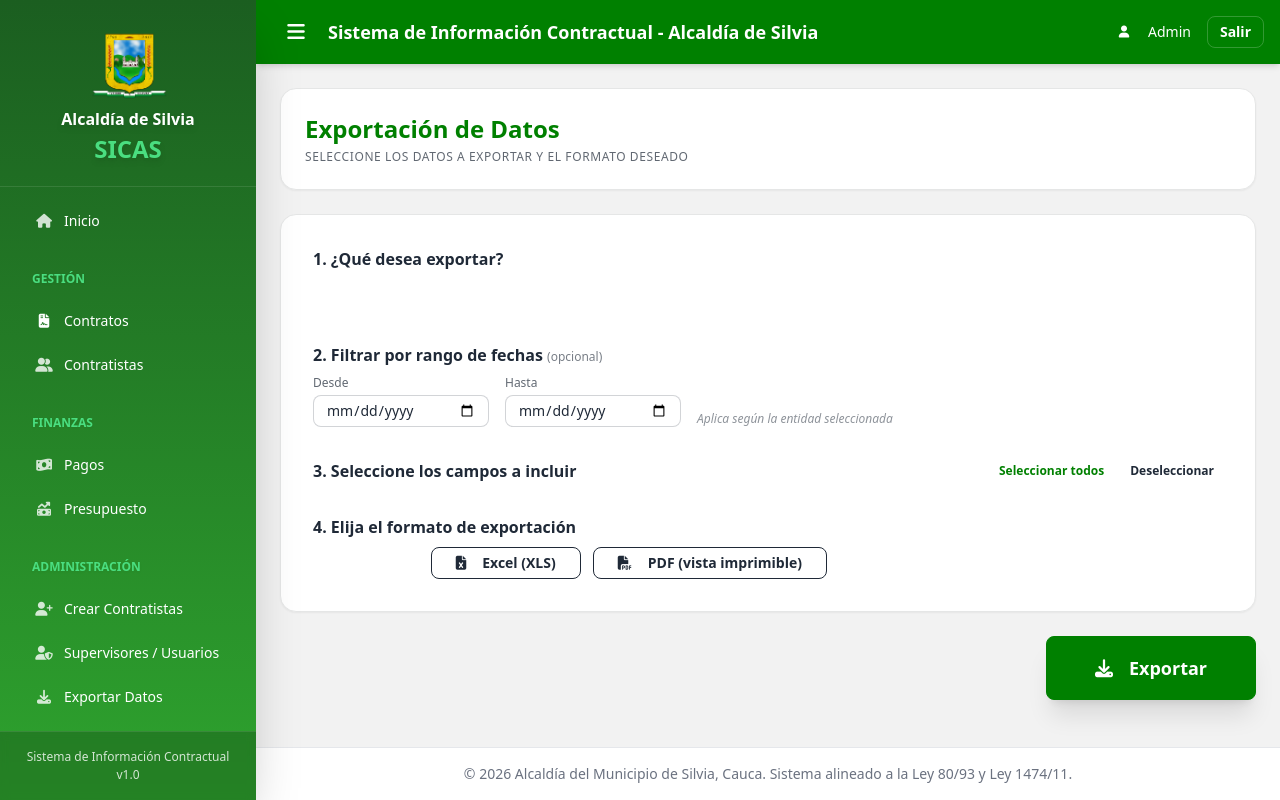
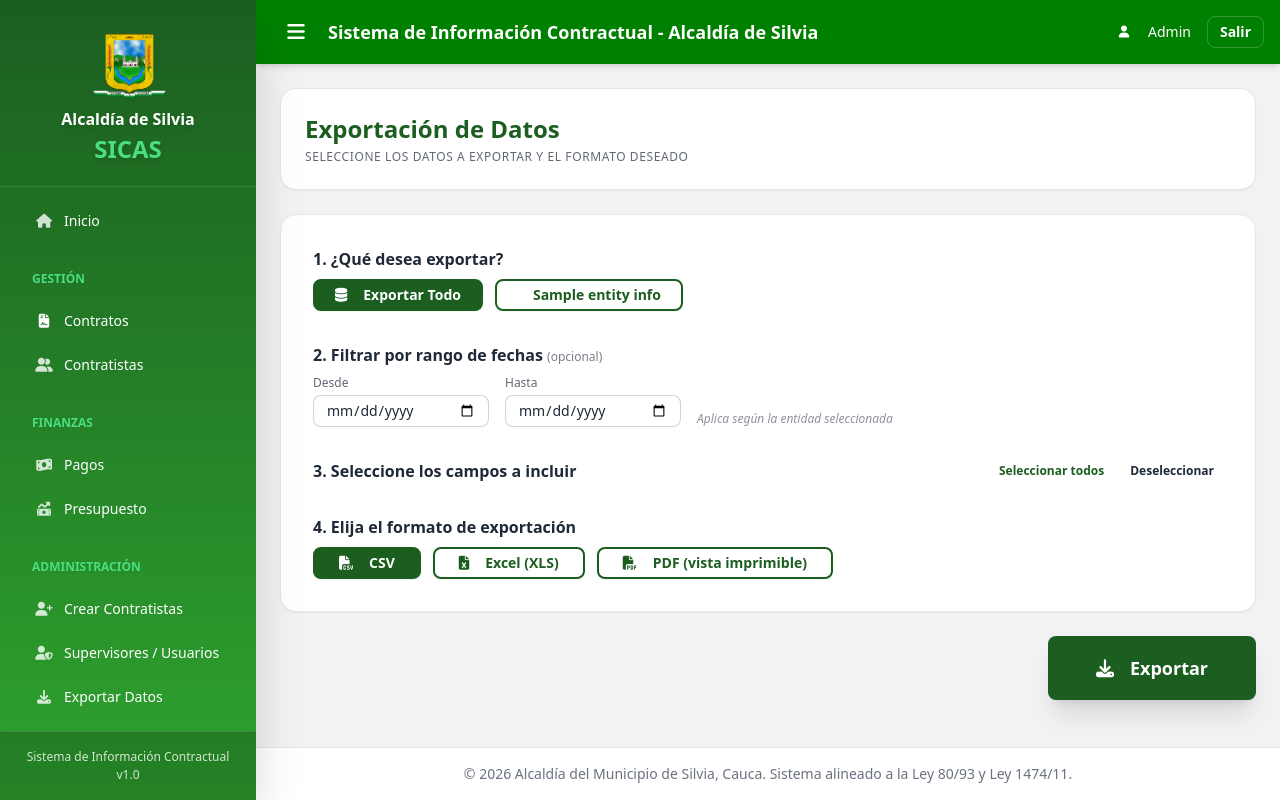
Before and after one commit to rolandoburbano-create/SICAS, a PHP site: the page made by views/exportar/index.php in a window 1280 px wide. Run offline with PHP 8.4, Linux system fonts and the light colour scheme; a user stored in the database is signed in; the template is opened without the code that fills it: most values are stand-ins (such as "Sample title", 1, 10 or a date in 2020); data that the repository does not hold is empty; some libraries are stand-ins or nearby versions.

Commit message:
feat: exportar todo (todas las entidades en un solo reporte), botones con color verde #1B5E20 activo/borde

```diff
--- a/views/exportar/index.php
+++ b/views/exportar/index.php
@@ -1,7 +1,7 @@
 <div class="max-w-5xl mx-auto space-y-6 pb-12">
     <div class="flex justify-between items-center bg-white p-6 rounded-box shadow-sm border border-base-300">
         <div>
-            <h1 class="text-2xl font-bold text-primary">Exportación de Datos</h1>
+            <h1 class="text-2xl font-bold" style="color:#1B5E20">Exportación de Datos</h1>
             <p class="text-xs opacity-70 uppercase tracking-wider mt-1">Seleccione los datos a exportar y el formato deseado</p>
         </div>
     </div>
@@ -14,17 +14,21 @@
                 <div>
                     <label class="label-text font-bold text-base">1. ¿Qué desea exportar?</label>
                     <div class="flex flex-wrap gap-3 mt-2" id="entidad-group">
-                        <?php $first = true; foreach ($entityInfo as $key => $info): ?>
-                        <button type="button" class="btn btn-outline btn-sm px-5 entidad-btn <?= $first ? 'btn-primary text-white' : '' ?>" data-value="<?= $key ?>">
+                        <button type="button" class="btn btn-sm px-5 entidad-btn active" data-value="todo">
+                            <i class="fa-solid fa-database mr-2"></i> Exportar Todo
+                        </button>
+                        <input type="radio" name="entidad" value="todo" checked class="hidden entidad-radio">
+                        <?php foreach ($entityInfo as $key => $info): ?>
+                        <button type="button" class="btn btn-sm px-5 entidad-btn" data-value="<?= $key ?>">
                             <i class="fa-solid <?= $info['icon'] ?> mr-2"></i> <?= $info['label'] ?>
                         </button>
-                        <input type="radio" name="entidad" value="<?= $key ?>" <?= $first ? 'checked' : '' ?> class="hidden entidad-radio">
-                        <?php $first = false; endforeach; ?>
+                        <input type="radio" name="entidad" value="<?= $key ?>" class="hidden entidad-radio">
+                        <?php endforeach; ?>
                     </div>
                 </div>
 
                 <!-- Rango de fechas -->
-                <div>
+                <div id="fecha-group">
                     <label class="label-text font-bold text-base">2. Filtrar por rango de fechas <span class="text-xs opacity-60 font-normal">(opcional)</span></label>
                     <div class="flex flex-wrap gap-4 mt-2 items-end">
                         <div class="form-control">
@@ -40,41 +44,42 @@
                 </div>
 
                 <!-- Campos -->
-                <div>
+                <div id="campos-section">
                     <div class="flex items-center justify-between">
                         <label class="label-text font-bold text-base">3. Seleccione los campos a incluir</label>
                         <div class="flex gap-2">
-                            <button type="button" class="btn btn-ghost btn-xs text-primary font-bold" onclick="seleccionarTodos(true)">Seleccionar todos</button>
+                            <button type="button" class="btn btn-ghost btn-xs font-bold" style="color:#1B5E20" onclick="seleccionarTodos(true)">Seleccionar todos</button>
                             <button type="button" class="btn btn-ghost btn-xs font-bold" onclick="seleccionarTodos(false)">Deseleccionar</button>
                         </div>
                     </div>
                     <?php foreach ($fieldLabels as $entity => $fields): ?>
-                    <div id="campos_<?= $entity ?>" class="grid grid-cols-2 md:grid-cols-3 lg:grid-cols-4 gap-2 mt-2 <?= $entity !== 'contratos' ? 'hidden' : '' ?>">
+                    <div id="campos_<?= $entity ?>" class="grid grid-cols-2 md:grid-cols-3 lg:grid-cols-4 gap-2 mt-2 hidden">
                         <?php foreach ($fields as $key => $label):
                             $checked = in_array($key, $defaultFields[$entity]) ? 'checked' : '';
                         ?>
                         <label class="flex items-center gap-2 p-2 rounded hover:bg-base-200 cursor-pointer text-sm">
-                            <input type="checkbox" name="campos[]" value="<?= $key ?>" <?= $checked ?> class="checkbox checkbox-primary checkbox-xs campo-chk" data-entidad="<?= $entity ?>">
+                            <input type="checkbox" name="campos[]" value="<?= $key ?>" <?= $checked ?> class="checkbox checkbox-xs campo-chk" style="accent-color:#1B5E20" data-entidad="<?= $entity ?>">
                             <?= htmlspecialchars($label) ?>
                         </label>
                         <?php endforeach; ?>
                     </div>
                     <?php endforeach; ?>
+                    <p id="todo-msg" class="text-sm italic opacity-60 mt-1 hidden">Se exportarán <strong>todas las entidades</strong> con todos sus campos disponibles. El filtro de fechas no aplica en este modo.</p>
                 </div>
 
                 <!-- Formato -->
                 <div>
                     <label class="label-text font-bold text-base">4. Elija el formato de exportación</label>
                     <div class="flex flex-wrap gap-3 mt-2" id="formato-group">
-                        <button type="button" class="btn btn-outline btn-sm px-6 formato-btn btn-primary text-white" data-value="csv">
+                        <button type="button" class="btn btn-sm px-6 formato-btn active" data-value="csv">
                             <i class="fa-solid fa-file-csv mr-2"></i> CSV
                         </button>
                         <input type="radio" name="formato" value="csv" checked class="hidden formato-radio">
-                        <button type="button" class="btn btn-outline btn-sm px-6 formato-btn" data-value="xls">
+                        <button type="button" class="btn btn-sm px-6 formato-btn" data-value="xls">
                             <i class="fa-solid fa-file-excel mr-2"></i> Excel (XLS)
                         </button>
                         <input type="radio" name="formato" value="xls" class="hidden formato-radio">
-                        <button type="button" class="btn btn-outline btn-sm px-6 formato-btn" data-value="pdf">
+                        <button type="button" class="btn btn-sm px-6 formato-btn" data-value="pdf">
                             <i class="fa-solid fa-file-pdf mr-2"></i> PDF (vista imprimible)
                         </button>
                         <input type="radio" name="formato" value="pdf" class="hidden formato-radio">
@@ -85,47 +90,77 @@
         </div>
 
         <div class="flex justify-end mt-6">
-            <button type="submit" class="btn btn-primary btn-lg shadow-xl px-12">
+            <button type="submit" class="btn btn-lg shadow-xl px-12" style="background:#1B5E20;color:white;border:none">
                 <i class="fa-solid fa-download mr-2"></i> Exportar
             </button>
         </div>
     </form>
 </div>
 
+<style>
+.entidad-btn, .formato-btn {
+    border: 2px solid #1B5E20;
+    background: transparent;
+    color: #1B5E20;
+    transition: all .15s ease;
+}
+.entidad-btn:hover, .formato-btn:hover {
+    background: rgba(27,94,32,0.08);
+}
+.entidad-btn.active, .formato-btn.active {
+    background: #1B5E20;
+    color: #fff;
+    border-color: #1B5E20;
+}
+.campo-chk:checked {
+    accent-color: #1B5E20;
+}
+</style>
+
 <script>
 document.addEventListener('DOMContentLoaded', function() {
-    // Entity buttons
     document.querySelectorAll('.entidad-btn').forEach(function(btn) {
         btn.addEventListener('click', function() {
             var val = this.getAttribute('data-value');
             document.querySelectorAll('.entidad-btn').forEach(function(b) {
-                b.classList.remove('btn-primary', 'text-white');
+                b.classList.remove('active');
             });
-            this.classList.add('btn-primary', 'text-white');
+            this.classList.add('active');
             document.querySelector('.entidad-radio[value="' + val + '"]').checked = true;
             toggleCampos(val);
         });
     });
 
-    // Format buttons
     document.querySelectorAll('.formato-btn').forEach(function(btn) {
         btn.addEventListener('click', function() {
             var val = this.getAttribute('data-value');
             document.querySelectorAll('.formato-btn').forEach(function(b) {
-                b.classList.remove('btn-primary', 'text-white');
+                b.classList.remove('active');
             });
-            this.classList.add('btn-primary', 'text-white');
+            this.classList.add('active');
             document.querySelector('.formato-radio[value="' + val + '"]').checked = true;
         });
     });
 });
 
 function toggleCampos(entidad) {
-    document.querySelectorAll('[id^="campos_"]').forEach(function(el) {
-        el.classList.add('hidden');
-    });
-    var target = document.getElementById('campos_' + entidad);
-    if (target) target.classList.remove('hidden');
+    if (entidad === 'todo') {
+        document.querySelectorAll('[id^="campos_"]').forEach(function(el) {
+            el.classList.add('hidden');
+        });
+        document.getElementById('todo-msg').classList.remove('hidden');
+        document.getElementById('campos-section').querySelector('.flex.items-center').classList.add('hidden');
+        document.getElementById('fecha-group').classList.add('hidden');
+    } else {
+        document.getElementById('todo-msg').classList.add('hidden');
+        document.getElementById('campos-section').querySelector('.flex.items-center').classList.remove('hidden');
+        document.getElementById('fecha-group').classList.remove('hidden');
+        document.querySelectorAll('[id^="campos_"]').forEach(function(el) {
+            el.classList.add('hidden');
+        });
+        var target = document.getElementById('campos_' + entidad);
+        if (target) target.classList.remove('hidden');
+    }
 }
 
 function seleccionarTodos(seleccionar) {
@@ -135,8 +170,3 @@
     });
 }
 </script>
-
-<style>
-.btn-outline.btn-primary { border-color: var(--p); color: var(--p); background: transparent; }
-.btn-outline.btn-primary.text-white { background: var(--p); color: white; border-color: var(--p); }
-</style>
```
Also changed, not shown: controllers/ExportarController.php (+133 -3 lines).
